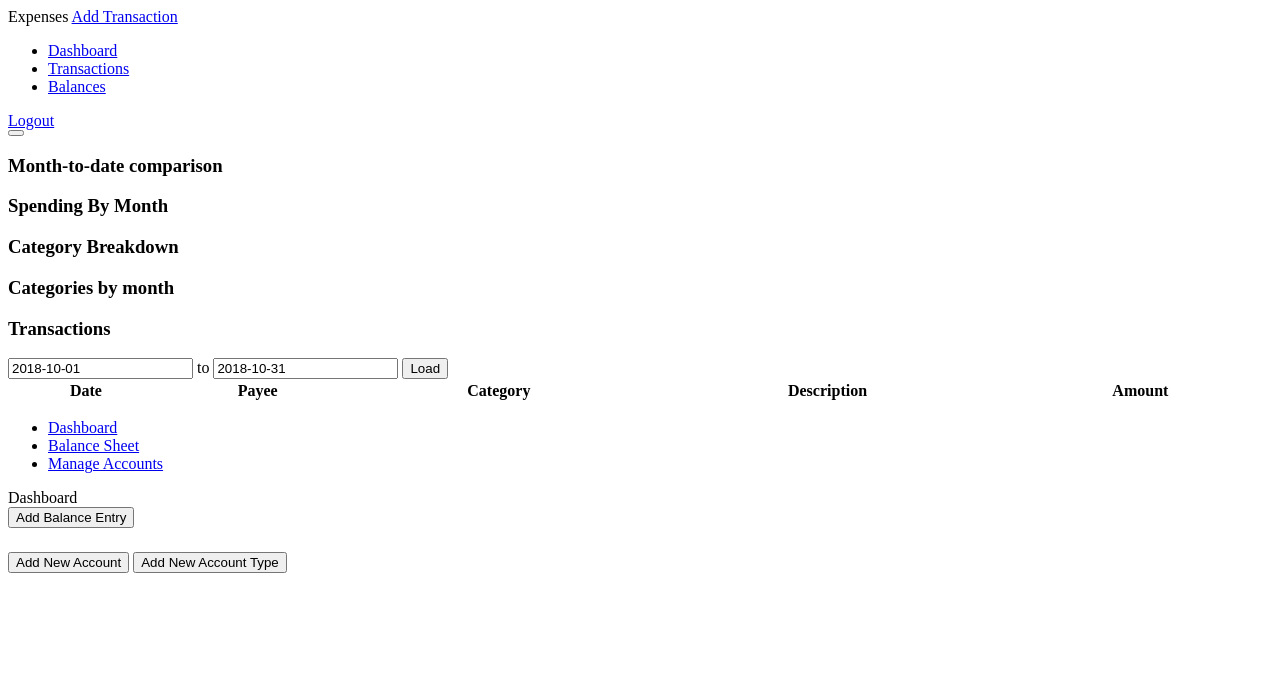
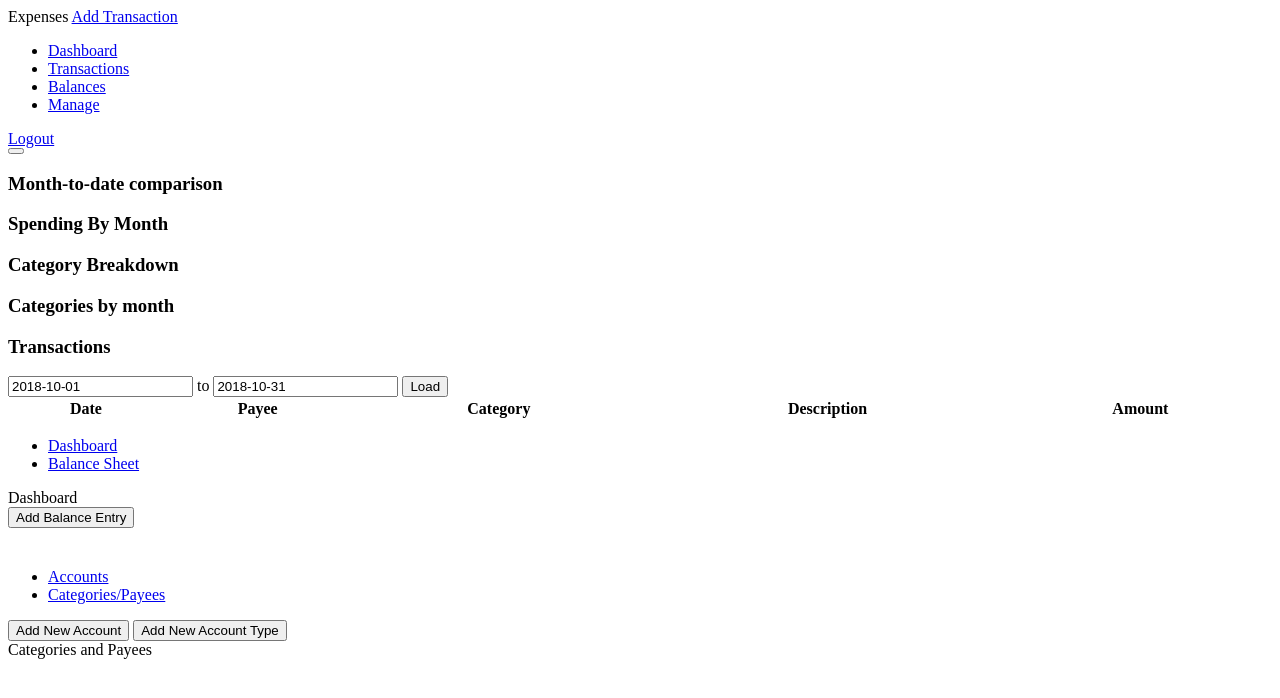
Before and after one commit to drewzarn/expensetracker, a PHP site: page / in a window 1280 px wide. Shown: the top 698 px of the page. Run offline with PHP 8.4, Linux system fonts and the light colour scheme; lists and menus that the app fills with data are empty.

Commit message:
Create Manage navitem, move Manage accounts to that

```diff
--- a/pages/index.php
+++ b/pages/index.php
@@ -3,3 +3,4 @@
 <?php include('tab-dashboard.php'); ?>
 <?php include('tab-transactions.php'); ?>
 <?php include('tab-balances.php'); ?>
+<?php include('tab-manage.php'); ?>
--- a/pages/nav.php
+++ b/pages/nav.php
@@ -12,6 +12,9 @@
 			<li class="nav-item">
 				<a class="nav-link" href="#balances">Balances</a>
 			</li>
+			<li class="nav-item">
+				<a class="nav-link" href="#manage">Manage</a>
+			</li>
 		</ul>
 		<a href="/user/logout" class="btn btn-light">Logout</a>
 	</div>
--- a/pages/tab-balances.php
+++ b/pages/tab-balances.php
@@ -5,9 +5,6 @@
 		</li>
 		<li class="nav-item">
 			<a class="nav-link" id="balancesheet-tab" data-toggle="tab" href="#balancesheet" role="tab" aria-controls="profile" aria-selected="false">Balance Sheet</a>
-		</li>
-		<li class="nav-item">
-			<a class="nav-link" id="balanceaccounts-tab" data-toggle="tab" href="#balanceaccounts" role="tab" aria-controls="contact" aria-selected="false">Manage Accounts</a>
 		</li>
 	</ul>
 	<div class="tab-content" id="balanceTabContent">
@@ -24,10 +21,5 @@
 				</tfoot>
 			</table>
 		</div>
-		<div class="tab-pane fade" id="balanceaccounts" role="tabpanel" aria-labelledby="balanceaccounts-tab">
-			<div id="accountlist" class="mt-3 container-fluid"><div class="row"></div></div>
-			<button class="btn btn-secondary m-3" data-toggle="modal" data-target="#modal_addaccount">Add New Account</button>
-			<button class="btn btn-secondary m-3" data-toggle="modal" data-target="#modal_addaccounttype">Add New Account Type</button>
-		</div>
 	</div>
 </div>
--- /dev/null
+++ b/pages/tab-manage.php
@@ -0,0 +1,20 @@
+<div id="content-manage" class="container-fluid">
+	<ul class="nav nav-tabs" id="manageTabs" role="tablist">
+		<li class="nav-item">
+			<a class="nav-link active" id="manageaccounts-tab" data-toggle="tab" href="#manageaccounts" role="tab" aria-controls="contact" aria-selected="false">Accounts</a>
+		</li>
+		<li class="nav-item">
+			<a class="nav-link" id="managecatpayees-tab" data-toggle="tab" href="#managecatpayees" role="tab" aria-controls="contact" aria-selected="false">Categories/Payees</a>
+		</li>
+	</ul>
+	<div class="tab-content" id="manageTabContent">
+		<div class="tab-pane fade show active" id="manageaccounts" role="tabpanel" aria-labelledby="manageaccounts-tab">
+			<div id="accountlist" class="mt-3 container-fluid"><div class="row"></div></div>
+			<button class="btn btn-secondary m-3" data-toggle="modal" data-target="#modal_addaccount">Add New Account</button>
+			<button class="btn btn-secondary m-3" data-toggle="modal" data-target="#modal_addaccounttype">Add New Account Type</button>
+		</div>
+		<div class="tab-pane fade" id="managecatpayees" role="tabpanel" aria-labelledby="managecatpayees-tab">
+			Categories and Payees
+		</div>
+	</div>
+</div>
```
